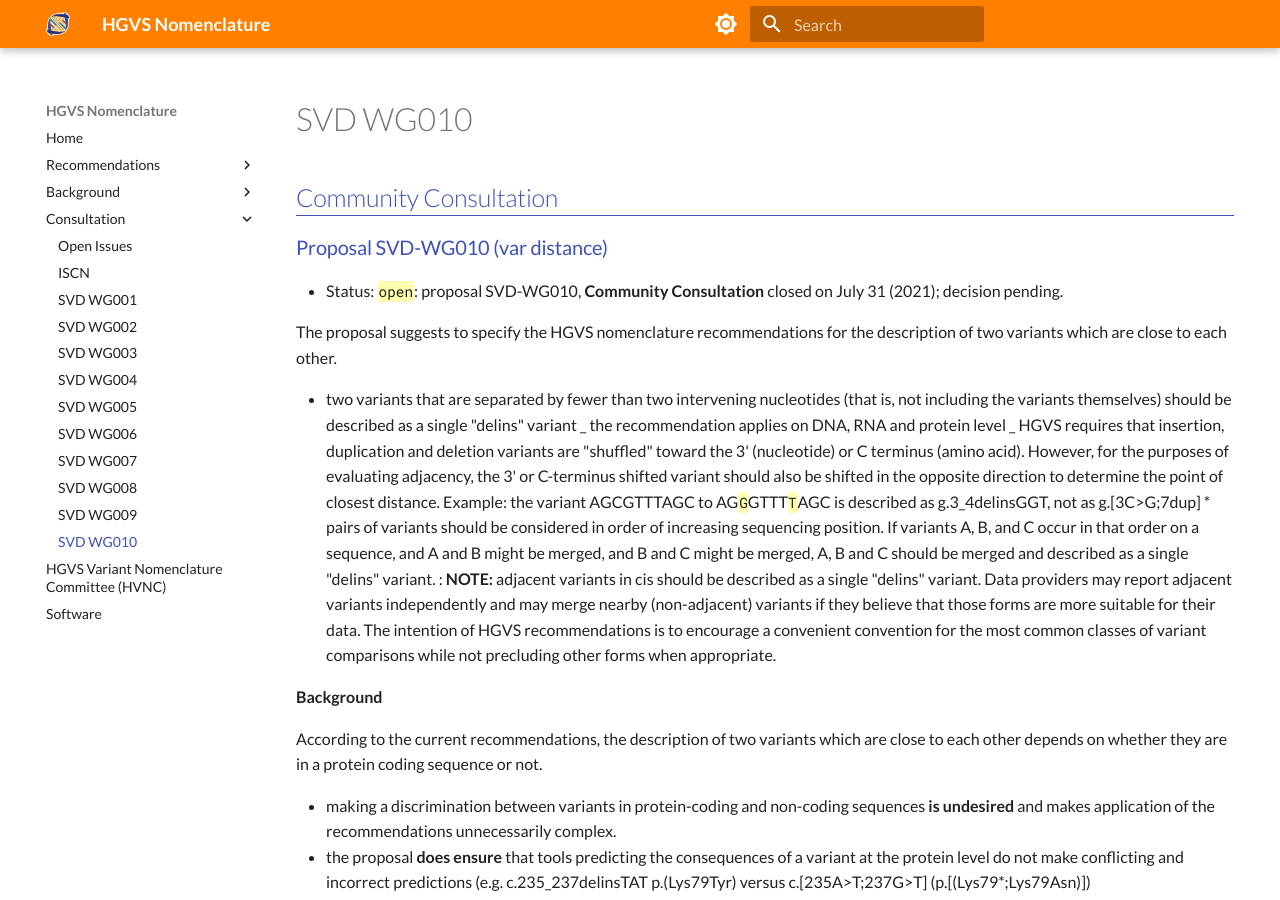
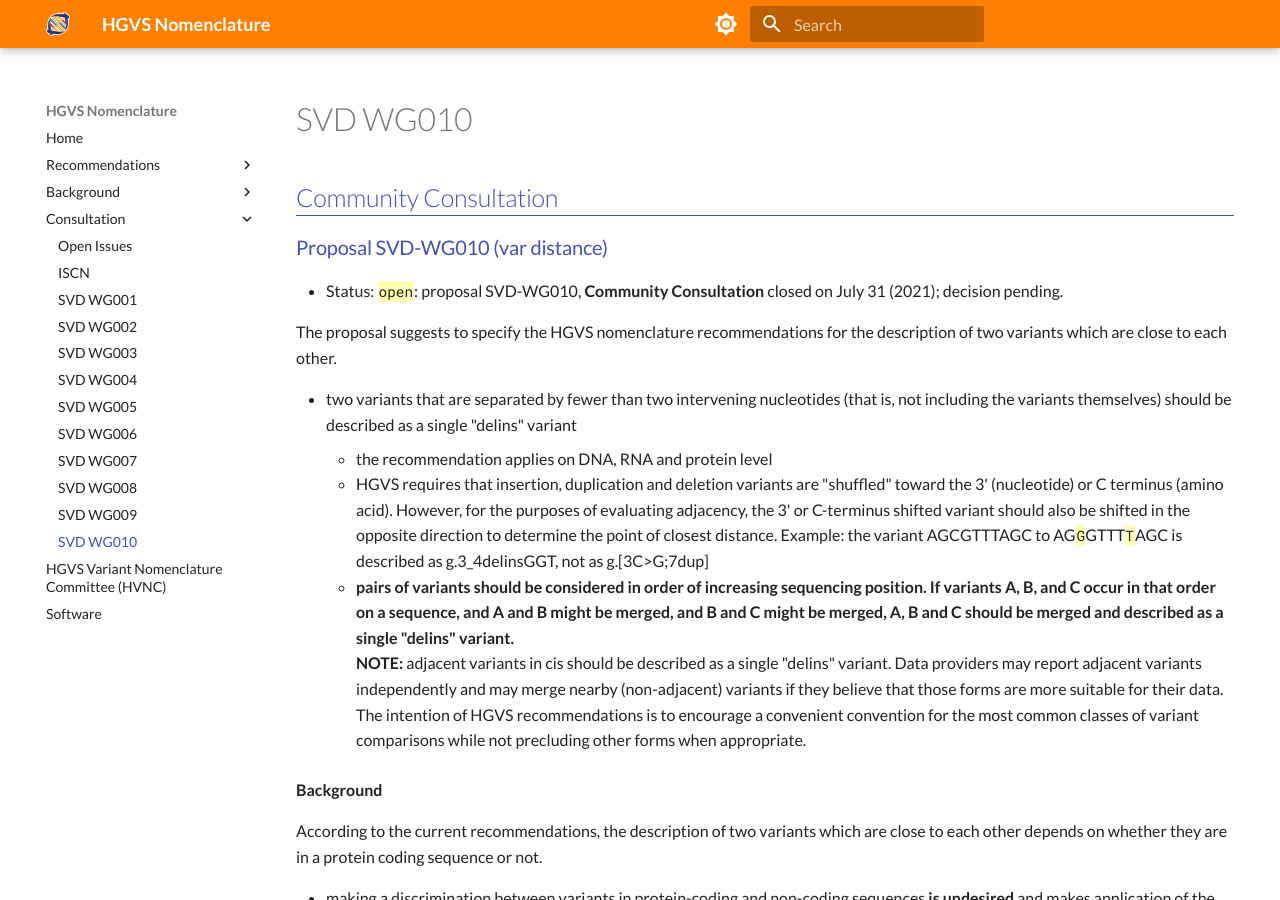
Before and after one commit to HGVSnomenclature/hgvs-nomenclature, an MkDocs documentation site: the page built from docs/consultation/SVD-WG010.md, in a window 1280 px wide and 900 px high. Built offline with MkDocs 1.6.1 and Material for MkDocs 9.7.7, drawn with Linux system fonts in a browser that asks for light colours.

Commit message:
Fix indentation for lists in several files.

```diff
--- a/docs/consultation/SVD-WG010.md
+++ b/docs/consultation/SVD-WG010.md
@@ -6,7 +6,11 @@
 
 The proposal suggests to specify the HGVS nomenclature recommendations for the description of two variants which are close to each other.
 
-- two variants that are separated by fewer than two intervening nucleotides (that is, not including the variants themselves) should be described as a single "delins" variant _ the recommendation applies on DNA, RNA and protein level _ HGVS requires that insertion, duplication and deletion variants are "shuffled" toward the 3' (nucleotide) or C terminus (amino acid). However, for the purposes of evaluating adjacency, the 3' or C-terminus shifted variant should also be shifted in the opposite direction to determine the point of closest distance. Example: the variant AGCGTTTAGC to AG<code class="spot1">G</code>GTTT<code class="spot1">T</code>AGC is described as g.3_4delinsGGT, not as g.[3C>G;7dup] \* pairs of variants should be considered in order of increasing sequencing position. If variants A, B, and C occur in that order on a sequence, and A and B might be merged, and B and C might be merged, A, B and C should be merged and described as a single "delins" variant. : **NOTE:** adjacent variants in cis should be described as a single "delins" variant. Data providers may report adjacent variants independently and may merge nearby (non-adjacent) variants if they believe that those forms are more suitable for their data. The intention of HGVS recommendations is to encourage a convenient convention for the most common classes of variant comparisons while not precluding other forms when appropriate.
+- two variants that are separated by fewer than two intervening nucleotides (that is, not including the variants themselves) should be described as a single "delins" variant
+    - the recommendation applies on DNA, RNA and protein level
+    - HGVS requires that insertion, duplication and deletion variants are "shuffled" toward the 3' (nucleotide) or C terminus (amino acid). However, for the purposes of evaluating adjacency, the 3' or C-terminus shifted variant should also be shifted in the opposite direction to determine the point of closest distance. Example: the variant AGCGTTTAGC to AG<code class="spot1">G</code>GTTT<code class="spot1">T</code>AGC is described as g.3_4delinsGGT, not as g.[3C>G;7dup]
+    - **pairs of variants should be considered in order of increasing sequencing position. If variants A, B, and C occur in that order on a sequence, and A and B might be merged, and B and C might be merged, A, B and C should be merged and described as a single "delins" variant.**<br>
+      **NOTE:** adjacent variants in cis should be described as a single "delins" variant. Data providers may report adjacent variants independently and may merge nearby (non-adjacent) variants if they believe that those forms are more suitable for their data. The intention of HGVS recommendations is to encourage a convenient convention for the most common classes of variant comparisons while not precluding other forms when appropriate.
 
 **Background**
 
```
Also changed, not shown: docs/recommendations/general.md (+29 -30 lines), docs/recommendations/uncertain.md (+12 -9 lines).
